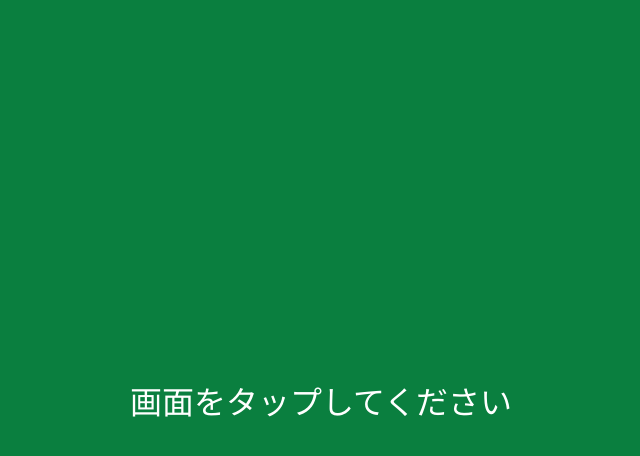
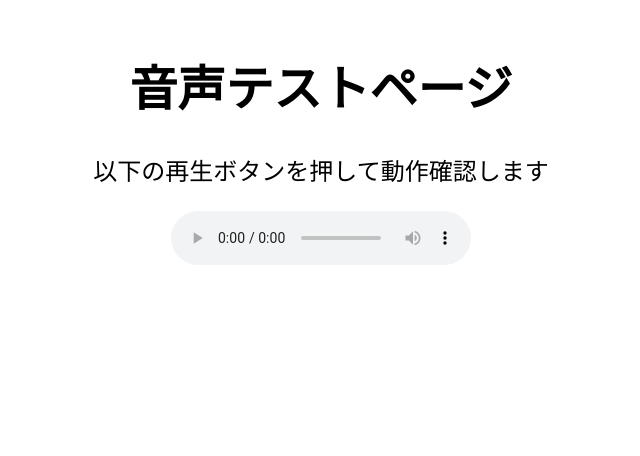
Before and after one commit to kisufuna-byte/hinatasan, a plain HTML site: page index.html in a window 1280 px wide. Shown: the whole page, without its empty margins (319-959 px from the left). Drawn offline with Linux system fonts and the light colour scheme.

Commit message:
index.html

```diff
--- a/index.html
+++ b/index.html
@@ -2,35 +2,14 @@
 <html lang="ja">
 <head>
   <meta charset="UTF-8">
-  <title>セルフレジ</title>
-  <meta name="viewport" content="width=device-width, initial-scale=1.0">
-  <style>
-    body {
-      margin: 0;
-      background: #0a7f3f;
-      color: white;
-      font-size: 32px;
-      display: flex;
-      justify-content: center;
-      align-items: center;
-      height: 100vh;
-      user-select: none;
-      font-family: sans-serif;
-    }
-  </style>
+  <title>音声テスト</title>
 </head>
-<body>
+<body style="font-size: 24px; text-align: center; margin-top: 50px;">
 
-<div id="screen">画面をタップしてください</div>
+<h1>音声テストページ</h1>
+<p>以下の再生ボタンを押して動作確認します</p>
 
-<script>
-const screen = document.getElementById("screen");
-
-screen.addEventListener("touchend", () => {
-  const audio = new Audio("bag_select.mp3");
-  audio.play();
-}, { once: true });
-</script>
+<audio controls id="audio" src="bag_select.mp3"></audio>
 
 </body>
 </html>
```
